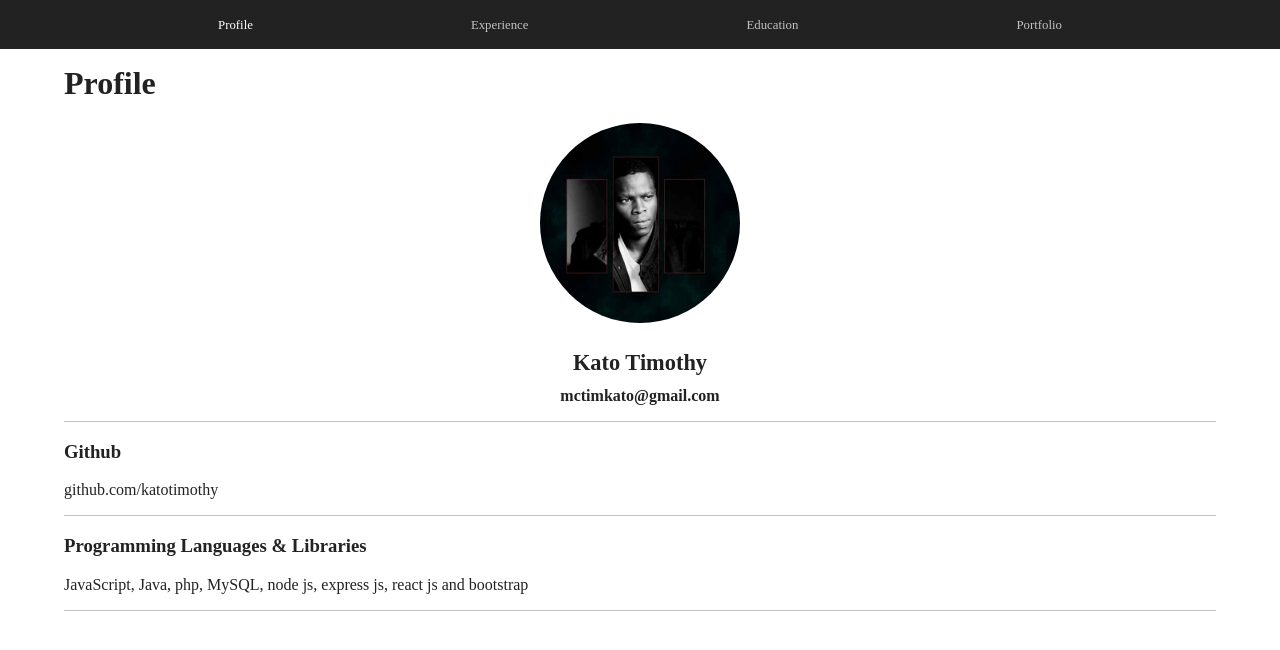
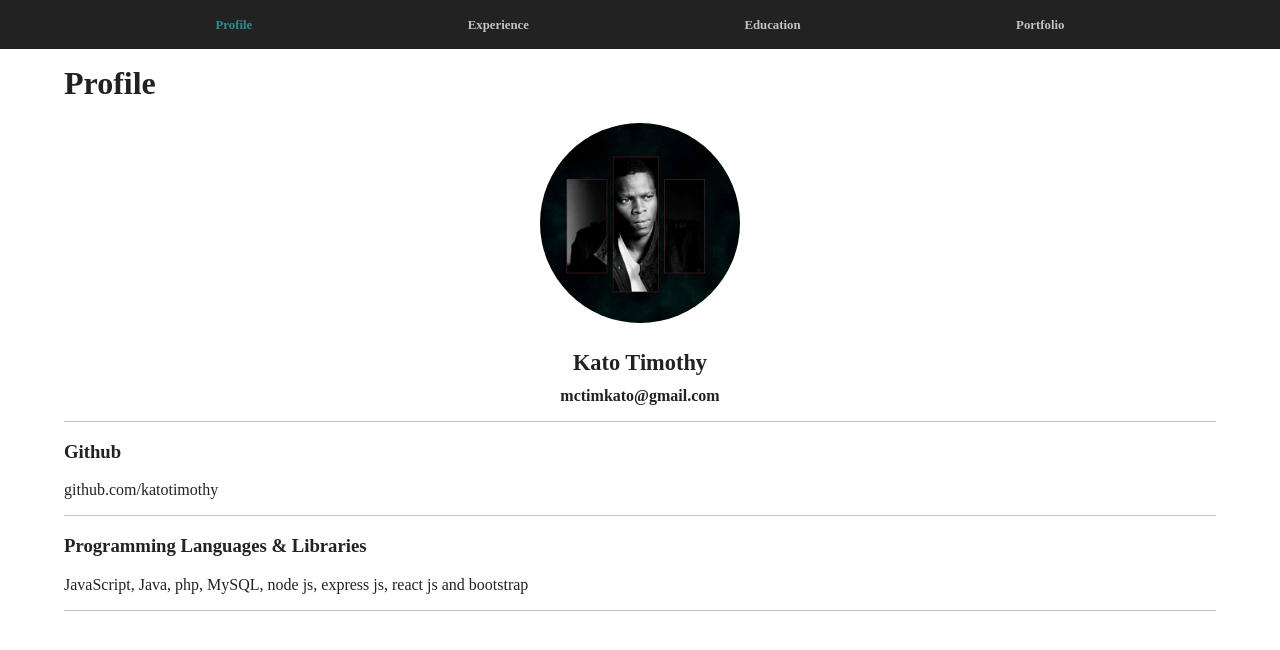
Before and after one commit to KatoTimothy/my-porfolio-website, a React (Create React App) app: page / in a window 1280 px wide. Shown: the top 650 px of the page. Built offline with nearby package versions, Linux system fonts and the light colour scheme.

Commit message:
Made the navbar links bold and changed the active link the primary invariant color

```diff
--- a/src/css/NavLink.css
+++ b/src/css/NavLink.css
@@ -1,9 +1,13 @@
 .nav-link {
   text-decoration: none;
   font-size: .8em;
-  color: #ffffff;
+  /* color: #ffffff;
+   */
+  color: #2E8B92;
+  font-weight: 600;
 }
 
 .current-page {
-  color: #C2C2C2
+  color: #C2C2C2;
+  font-weight: 700;
 }
```
